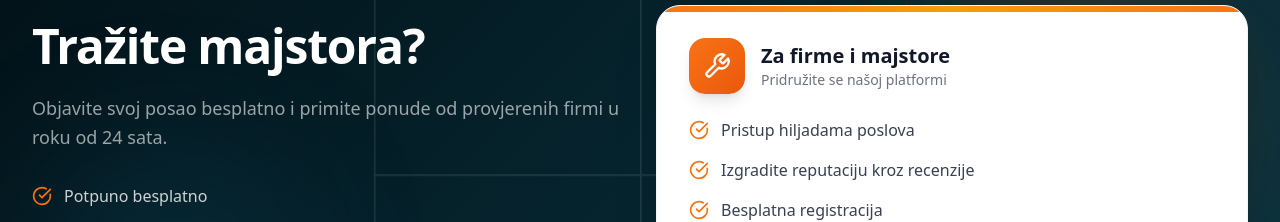
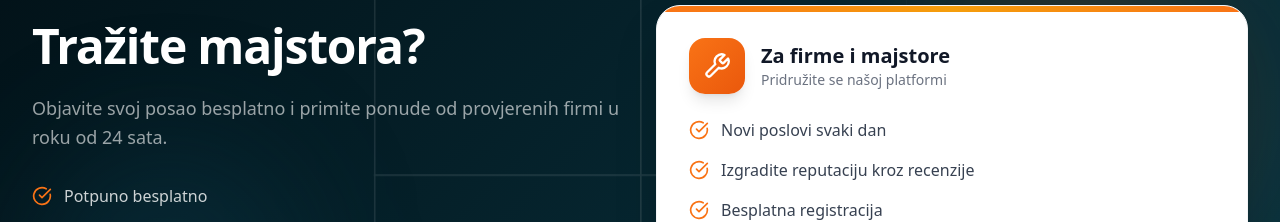
Before and after one commit to ocjenime/zaposli.ba, a Next.js app: page /zaposli.ba/ in a window 1280 px wide. Shown: the part 2703-2925 px from the top of the page. Built offline with nearby package versions, Linux system fonts and the light colour scheme; no server answers; the database is empty.

Commit message:
fix: replace vague 'hiljadama poslova' copy with concrete value prop

```diff
--- a/components/CTASection.tsx
+++ b/components/CTASection.tsx
@@ -63,7 +63,7 @@ export default function CTASection() {
             </div>
 
             <ul className="space-y-4 mb-8">
-              {['Pristup hiljadama poslova', 'Izgradite reputaciju kroz recenzije', 'Besplatna registracija'].map((item) => (
+              {['Novi poslovi svaki dan', 'Izgradite reputaciju kroz recenzije', 'Besplatna registracija'].map((item) => (
                 <li key={item} className="flex items-center gap-3 text-gray-700">
                   <CheckCircle className="w-5 h-5 text-brand-orange flex-shrink-0" />
                   <span>{item}</span>
```
